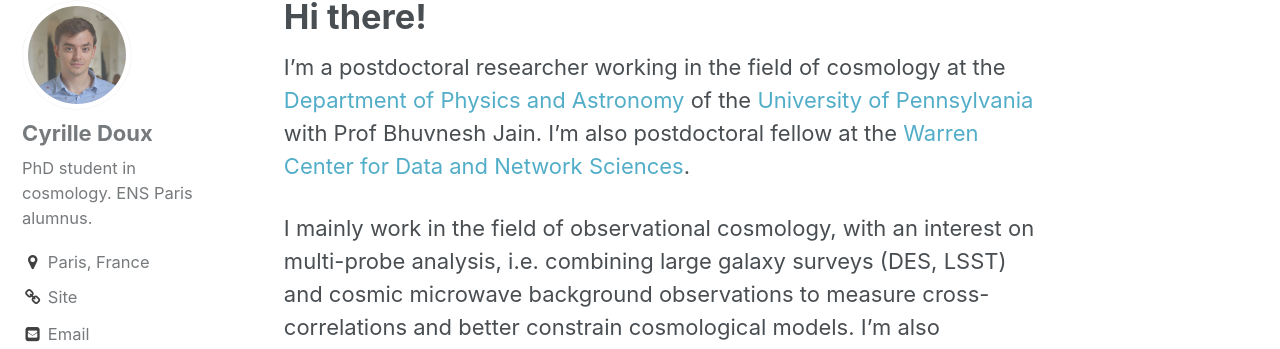
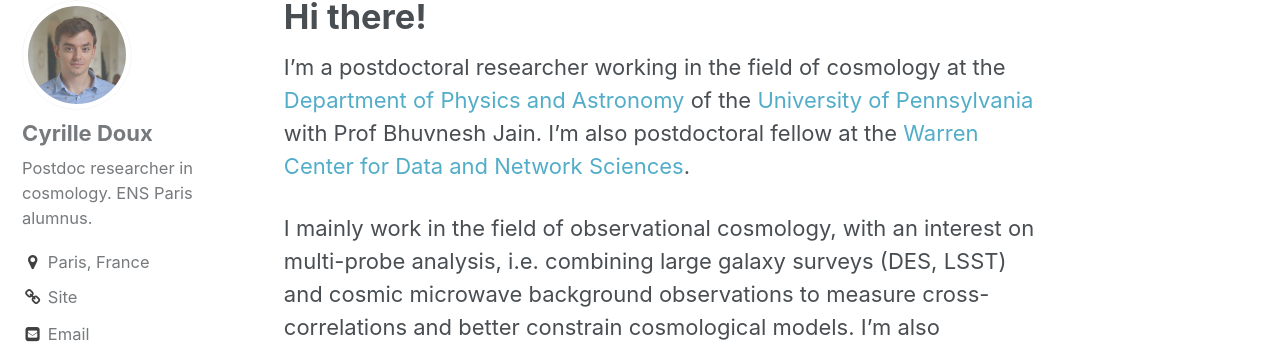
Before and after one commit to xuod/xuod.github.io, a Jekyll site: the page built from _pages/home.md, in a window 1280 px wide. Shown: the part 383-732 px from the top of the page. Built offline with Jekyll 4.4.1, drawn with Linux system fonts in a browser that asks for light colours.

Commit message:
Updates bio

```diff
--- a/_config.yml
+++ b/_config.yml
@@ -10,7 +10,7 @@ locale                   : "fr-FR"
 title                    : "Cyrille Doux's webpage"
 title_separator          : ">"
 name                     : "Cyrille Doux"
-description              : "Cyrille Doux's webpage. I'm a PhD researcher in cosmology at Paris-Diderot University and ENS Paris alumni."
+description              : "Cyrille Doux's webpage. I'm a postdoctoral researcher in cosmology at UPenn."
 url                      : "https://xuod.github.io" # the base hostname & protocol for your site e.g. "https://mmistakes.github.io"
 baseurl                  : # the subpath of your site, e.g. "/blog"
 repository               : # GitHub username/repo-name e.g. "mmistakes/minimal-mistakes"
@@ -79,7 +79,7 @@ analytics:
 author:
   name             : "Cyrille Doux"
   avatar           : "/assets/images/bio-photo.jpg"
-  bio              : "PhD student in cosmology. ENS Paris alumnus."
+  bio              : "Postdoc researcher in cosmology. ENS Paris alumnus."
   location         : "Paris, France"
   email            : "cdoux [at] apc [dot] in2p3 [dot] fr"
   uri              : "xuod.github.io"
```
